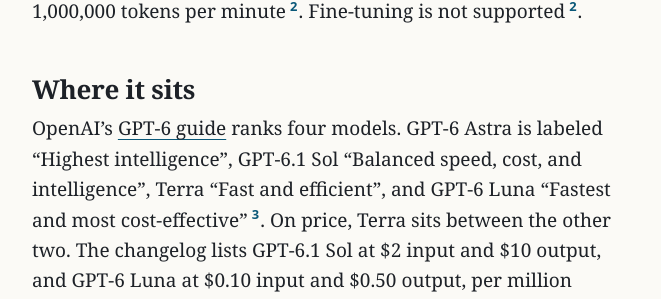
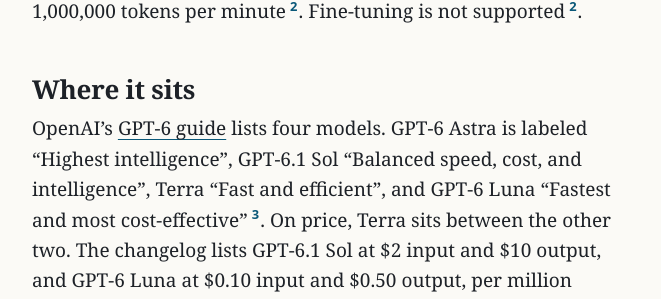
Before and after one commit to northwind-press/northwind-press.github.io, a Jekyll site: the page built from _posts/2026-11-02-openai-gpt-6-1-terra.md, in a window 1280 px wide and 900 px high, scrolled down 1136 px. Shown: the part 145-444 px from the top of the window, without its empty margins (308-969 px from the left). Built offline with Jekyll 4.4.1, drawn with Linux system fonts in a browser that asks for light colours.

Commit message:
Desk edit: Terra ('lists' not 'ranks' the four models)
Co-Authored-By: Claude Opus 5.5 <noreply@anthropic.com>

```diff
--- a/_posts/2026-11-02-openai-gpt-6-1-terra.md
+++ b/_posts/2026-11-02-openai-gpt-6-1-terra.md
@@ -33,7 +33,7 @@ The model has a 1,050,000-token context window, a 128,000-token output limit and
 
 ## Where it sits
 
-OpenAI's [GPT-6 guide](https://platform.openai.com/docs/guides/latest-model) ranks four models. GPT-6 Astra is labeled "Highest intelligence", GPT-6.1 Sol "Balanced speed, cost, and intelligence", Terra "Fast and efficient", and GPT-6 Luna "Fastest and most cost-effective"{% include cite.html n=3 %}. On price, Terra sits between the other two. The changelog lists GPT-6.1 Sol at $2 input and $10 output, and GPT-6 Luna at $0.10 input and $0.50 output, per million tokens for prompts up to 272,000 tokens{% include cite.html n=1 %}.
+OpenAI's [GPT-6 guide](https://platform.openai.com/docs/guides/latest-model) lists four models. GPT-6 Astra is labeled "Highest intelligence", GPT-6.1 Sol "Balanced speed, cost, and intelligence", Terra "Fast and efficient", and GPT-6 Luna "Fastest and most cost-effective"{% include cite.html n=3 %}. On price, Terra sits between the other two. The changelog lists GPT-6.1 Sol at $2 input and $10 output, and GPT-6 Luna at $0.10 input and $0.50 output, per million tokens for prompts up to 272,000 tokens{% include cite.html n=1 %}.
 
 Terra supports reasoning effort `none`, `low`, `medium` (the default), `high`, `xhigh` and `max`. GPT-6 Astra and GPT-6.1 Sol do not support `none`{% include cite.html n=3 %}.
 
```
